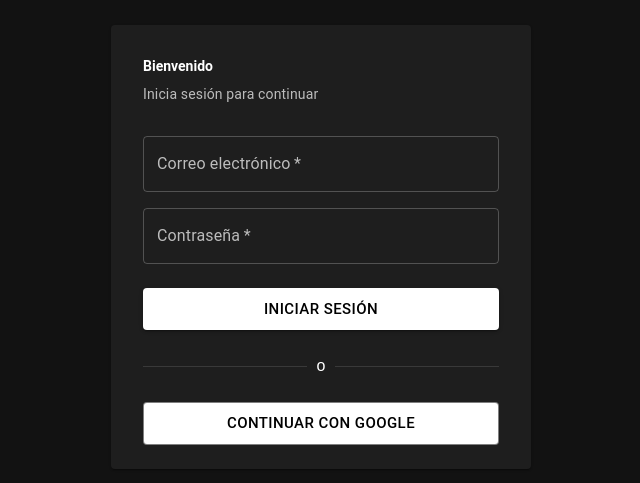
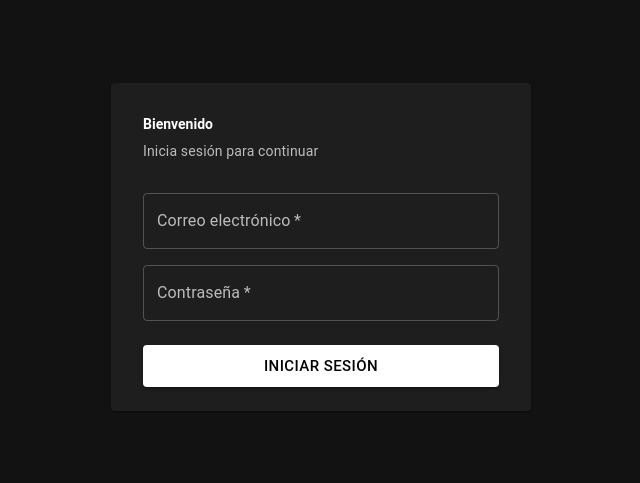
Before and after one commit to Carmona52/yoreparo-web, a Next.js app: page /auth/login in a window 1280 px wide. Shown: the part 153-636 px from the top of the page, without its empty margins (319-959 px from the left). Built offline with nearby package versions, Linux system fonts and the light colour scheme; no server answers; what @mui/material-nextjs would draw is missing.

Commit message:
fix routes

```diff
--- /dev/null
+++ b/app/auth/callback/route.ts
@@ -0,0 +1,19 @@
+import { createClient } from "@/lib/supabase/server";
+import { NextResponse } from "next/server";
+import type { NextRequest } from "next/server";
+
+export async function GET(request: NextRequest) {
+    const { searchParams, origin } = new URL(request.url);
+    const code = searchParams.get("code");
+    const next = searchParams.get("next") ?? "/dashboard";
+
+    if (code) {
+        const supabase = await createClient();
+        const { error } = await supabase.auth.exchangeCodeForSession(code);
+        if (!error) {
+            return NextResponse.redirect(`${origin}${next}`);
+        }
+    }
+
+    return NextResponse.redirect(`${origin}/login?error=auth_callback_error`);
+}
--- a/app/auth/login/page.tsx
+++ b/app/auth/login/page.tsx
@@ -10,7 +10,6 @@ import TextField from "@mui/material/TextField";
 import Button from "@mui/material/Button";
 import Typography from "@mui/material/Typography";
 import Alert from "@mui/material/Alert";
-import Divider from "@mui/material/Divider";
 import CircularProgress from "@mui/material/CircularProgress";
 
 export default function LoginPage() {
@@ -37,20 +36,6 @@ export default function LoginPage() {
             setLoading(false);
         } else {
             router.replace("/dashboard");
-        }
-    }
-
-    async function handleGoogleLogin() {
-        setLoading(true);
-        const { error } = await supabase.auth.signInWithOAuth({
-            provider: "google",
-            options: {
-                redirectTo: `${window.location.origin}/auth/callback`,
-            },
-        });
-        if (error) {
-            setError(error.message);
-            setLoading(false);
         }
     }
 
@@ -112,17 +97,6 @@ export default function LoginPage() {
                         </Button>
                     </Box>
 
-                    <Divider sx={{ my: 3 }}>o</Divider>
-
-                    <Button
-                        variant="outlined"
-                        size="large"
-                        fullWidth
-                        onClick={handleGoogleLogin}
-                        disabled={loading}
-                    >
-                        Continuar con Google
-                    </Button>
                 </CardContent>
             </Card>
         </Box>
--- a/app/middleware.ts
+++ b/app/middleware.ts
@@ -31,7 +31,7 @@ export async function middleware(req: NextRequest) {
     const accessToken = getAccessTokenFromCookies(req);
 
     if (!accessToken) {
-        return NextResponse.redirect(new URL("/login", req.url));
+        return NextResponse.redirect(new URL("/auth/login", req.url));
     }
 
     try {
@@ -48,10 +48,10 @@ export async function middleware(req: NextRequest) {
         const { error } = await supabase.auth.getUser();
 
         if (error) {
-            return NextResponse.redirect(new URL("/login", req.url));
+            return NextResponse.redirect(new URL("/auth/login", req.url));
         }
     } catch {
-        return NextResponse.redirect(new URL("/login", req.url));
+        return NextResponse.redirect(new URL("/auth/login", req.url));
     }
 
     return res;
--- a/app/page.tsx
+++ b/app/page.tsx
@@ -21,7 +21,7 @@ export default function Home() {
             if (session) {
                 router.replace("/dashboard");
             } else {
-                router.replace("/login");
+                router.replace("/auth/login");
             }
         }
 
```
